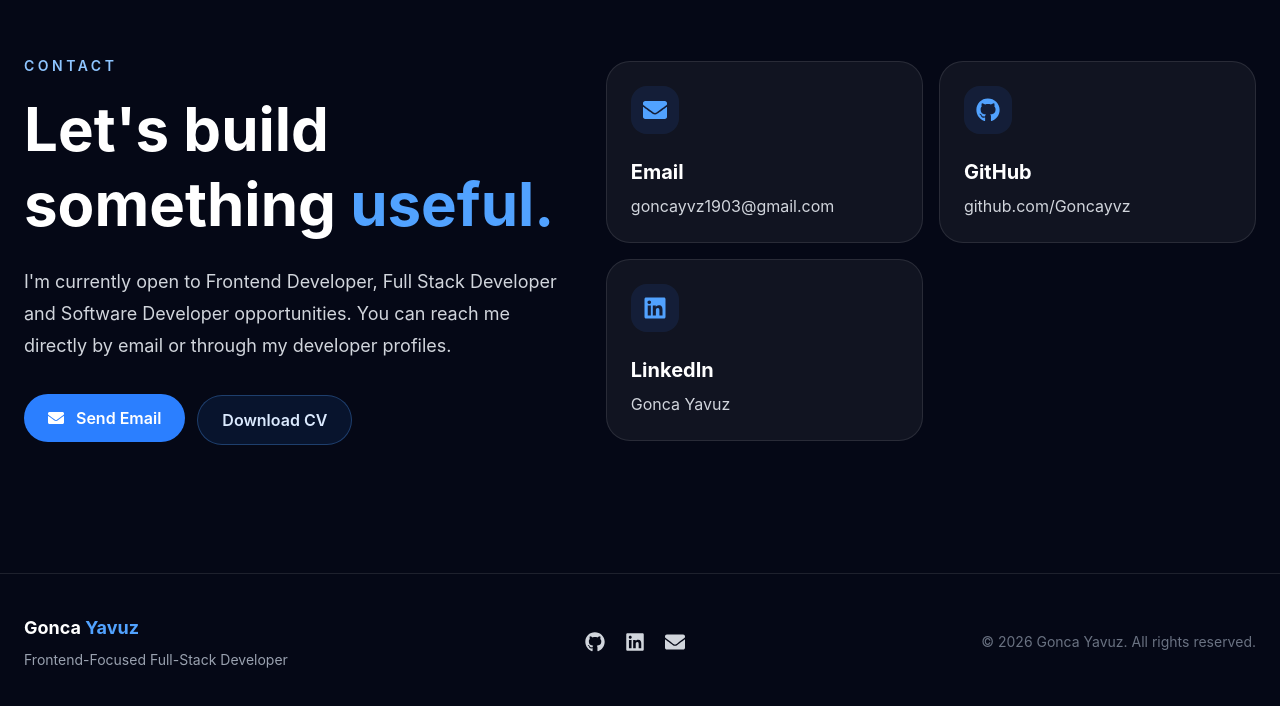
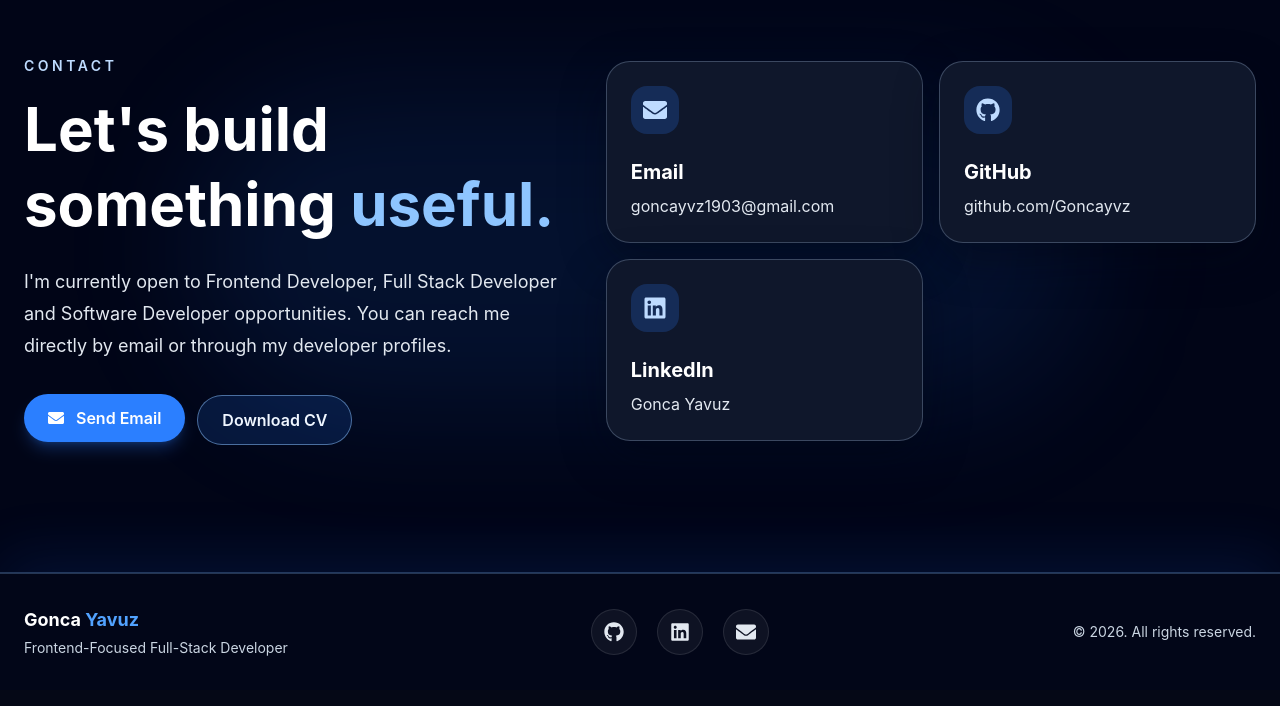
Before and after one commit to Goncayvz/Gonca-Yavuz-Portfolyo, a React (Vite) app: page / in a window 1280 px wide. Shown: the part 6648-7354 px from the top of the page. Built offline with nearby package versions, Linux system fonts and the light colour scheme.

Commit message:
Polish contact and footer sections

```diff
--- a/src/components/Contact.jsx
+++ b/src/components/Contact.jsx
@@ -30,20 +30,24 @@ function Contact() {
       whileInView={{ opacity: 1, y: 0 }}
       viewport={{ once: true, amount: 0.2 }}
       transition={{ duration: 0.6 }}
-      className="max-w-7xl mx-auto px-6 py-24 md:py-32 text-white"
+      className="relative isolate overflow-hidden py-24 text-white md:py-32"
     >
-      <div className="grid gap-10 lg:grid-cols-[1fr_1.2fr] lg:items-center">
+      <div className="absolute inset-0 -z-10 bg-slate-950/95"></div>
+      <div className="absolute inset-x-0 bottom-0 -z-10 h-px bg-blue-300/25"></div>
+      <div className="absolute left-1/2 top-1/2 -z-10 h-80 w-[90vw] max-w-[900px] -translate-x-1/2 -translate-y-1/2 rounded-full bg-blue-500/10 blur-3xl"></div>
+
+      <div className="mx-auto grid max-w-7xl gap-10 px-6 lg:grid-cols-[1fr_1.2fr] lg:items-center">
         <div>
-          <p className="mb-4 text-sm font-semibold uppercase tracking-[0.25em] text-blue-300">
+          <p className="mb-4 text-sm font-semibold uppercase tracking-[0.25em] text-blue-200">
             Contact
           </p>
 
           <h2 className="text-5xl font-bold leading-tight md:text-6xl">
             Let's build something{" "}
-            <span className="text-blue-400">useful.</span>
+            <span className="text-blue-300">useful.</span>
           </h2>
 
-          <p className="mt-6 max-w-xl text-lg leading-8 text-gray-300">
+          <p className="mt-6 max-w-xl text-lg leading-8 text-slate-200">
             I'm currently open to Frontend Developer, Full Stack Developer and
             Software Developer opportunities. You can reach me directly by email
             or through my developer profiles.
@@ -51,7 +55,7 @@ function Contact() {
 
           <a
             href="mailto:goncayvz1903@gmail.com"
-            className="mt-8 inline-flex items-center gap-3 rounded-full bg-blue-500 px-6 py-3 font-semibold text-white transition hover:bg-blue-400"
+            className="mt-8 inline-flex items-center gap-3 rounded-full bg-blue-500 px-6 py-3 font-semibold text-white shadow-lg shadow-blue-500/25 transition hover:bg-blue-400"
           >
             <FaEnvelope />
             Send Email
@@ -60,7 +64,7 @@ function Contact() {
           <a
             href="/GONCA_YAVUZ_Junior_Software_Developer.pdf"
             download
-            className="ml-0 mt-3 inline-flex items-center gap-3 rounded-full border border-blue-400/30 bg-blue-500/10 px-6 py-3 font-semibold text-blue-100 transition hover:bg-blue-500 hover:text-white sm:ml-3 sm:mt-8"
+            className="ml-0 mt-3 inline-flex items-center gap-3 rounded-full border border-blue-300/50 bg-blue-500/15 px-6 py-3 font-semibold text-blue-50 transition hover:bg-blue-500 hover:text-white sm:ml-3 sm:mt-8"
           >
             Download CV
           </a>
@@ -76,14 +80,14 @@ function Contact() {
                 href={link.href}
                 target={link.href.startsWith("mailto:") ? undefined : "_blank"}
                 rel={link.href.startsWith("mailto:") ? undefined : "noreferrer"}
-                className="group rounded-3xl border border-white/10 bg-white/5 p-6 no-underline backdrop-blur-md transition-all duration-300 hover:-translate-y-2 hover:bg-white/10 hover:shadow-[0_18px_50px_rgba(59,130,246,0.14)]"
+                className="group rounded-3xl border border-blue-200/25 bg-slate-900 p-6 no-underline shadow-[0_16px_45px_rgba(2,6,23,0.42)] transition-all duration-300 hover:-translate-y-2 hover:border-blue-300/50 hover:bg-slate-800 hover:shadow-[0_18px_50px_rgba(59,130,246,0.18)]"
               >
-                <div className="mb-6 flex h-12 w-12 items-center justify-center rounded-2xl bg-blue-500/10 text-2xl text-blue-400">
+                <div className="mb-6 flex h-12 w-12 items-center justify-center rounded-2xl bg-blue-500/20 text-2xl text-blue-200">
                   <Icon />
                 </div>
 
-                <h3 className="text-xl font-bold">{link.title}</h3>
-                <p className="mt-2 break-words text-gray-300 transition group-hover:text-white">
+                <h3 className="text-xl font-bold text-white">{link.title}</h3>
+                <p className="mt-2 break-words text-slate-200 transition group-hover:text-white">
                   {link.value}
                 </p>
               </a>
--- a/src/components/Footer.jsx
+++ b/src/components/Footer.jsx
@@ -2,13 +2,13 @@ import { FaEnvelope, FaGithub, FaLinkedin } from "react-icons/fa";
 
 function Footer() {
   return (
-    <footer className="border-t border-white/10 bg-[#050816] px-6 py-10 text-white">
-      <div className="mx-auto flex max-w-7xl flex-col gap-6 md:flex-row md:items-center md:justify-between">
+    <footer className="relative z-20 border-t border-blue-300/25 bg-slate-950 px-6 py-8 text-white shadow-[0_-18px_60px_rgba(37,99,235,0.12)]">
+      <div className="mx-auto flex max-w-7xl flex-col items-center gap-5 text-center md:flex-row md:justify-between md:text-left">
         <div>
           <p className="text-lg font-bold">
             Gonca <span className="text-blue-400">Yavuz</span>
           </p>
-          <p className="mt-2 text-sm text-gray-400">
+          <p className="mt-1 text-sm text-slate-300">
             Frontend-Focused Full-Stack Developer
           </p>
         </div>
@@ -19,7 +19,7 @@ function Footer() {
             target="_blank"
             rel="noreferrer"
             aria-label="GitHub profile"
-            className="text-gray-300 no-underline transition hover:text-blue-400"
+            className="rounded-full border border-white/10 bg-white/5 p-3 text-slate-200 no-underline transition hover:border-blue-300/50 hover:bg-blue-500/15 hover:text-blue-300"
           >
             <FaGithub />
           </a>
@@ -28,21 +28,21 @@ function Footer() {
             target="_blank"
             rel="noreferrer"
             aria-label="LinkedIn profile"
-            className="text-gray-300 no-underline transition hover:text-blue-400"
+            className="rounded-full border border-white/10 bg-white/5 p-3 text-slate-200 no-underline transition hover:border-blue-300/50 hover:bg-blue-500/15 hover:text-blue-300"
           >
             <FaLinkedin />
           </a>
           <a
             href="mailto:goncayvz1903@gmail.com"
             aria-label="Send email"
-            className="text-gray-300 no-underline transition hover:text-blue-400"
+            className="rounded-full border border-white/10 bg-white/5 p-3 text-slate-200 no-underline transition hover:border-blue-300/50 hover:bg-blue-500/15 hover:text-blue-300"
           >
             <FaEnvelope />
           </a>
         </div>
 
-        <p className="text-sm text-gray-500">
-          © 2026 Gonca Yavuz. All rights reserved.
+        <p className="text-sm text-slate-300">
+          &copy; 2026. All rights reserved.
         </p>
       </div>
     </footer>
```
